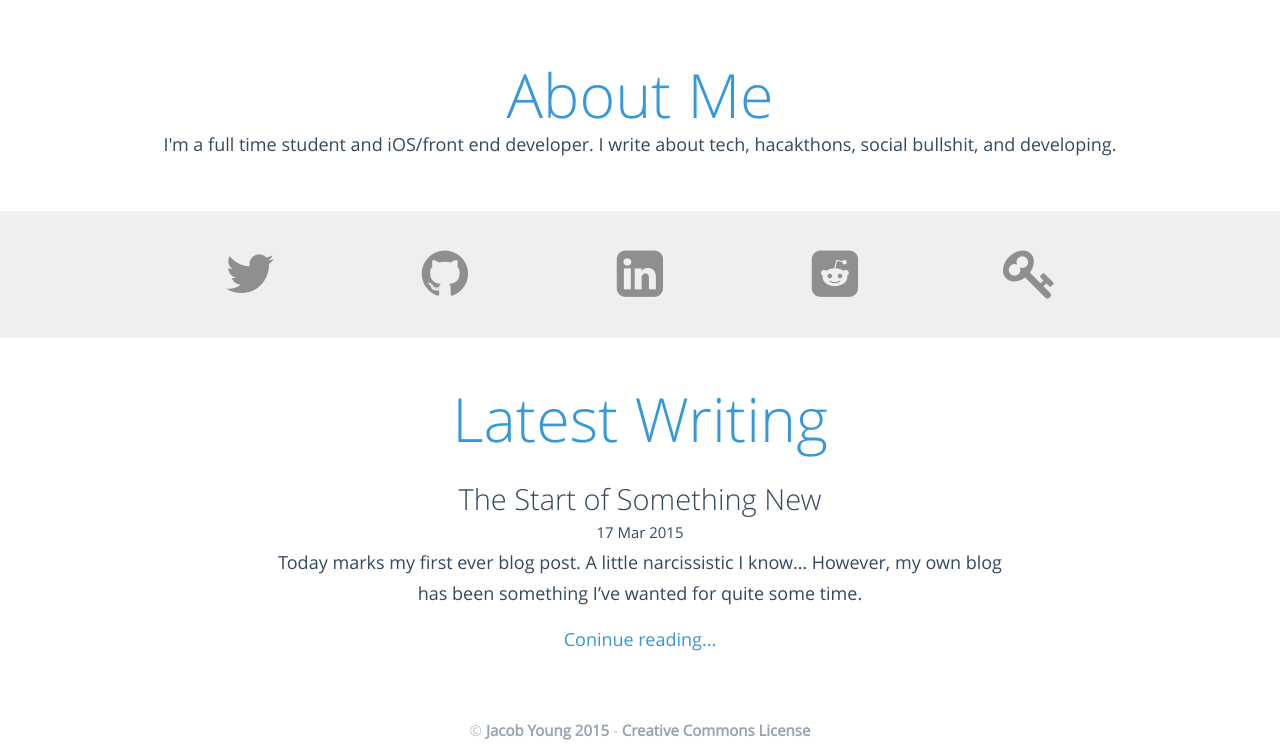
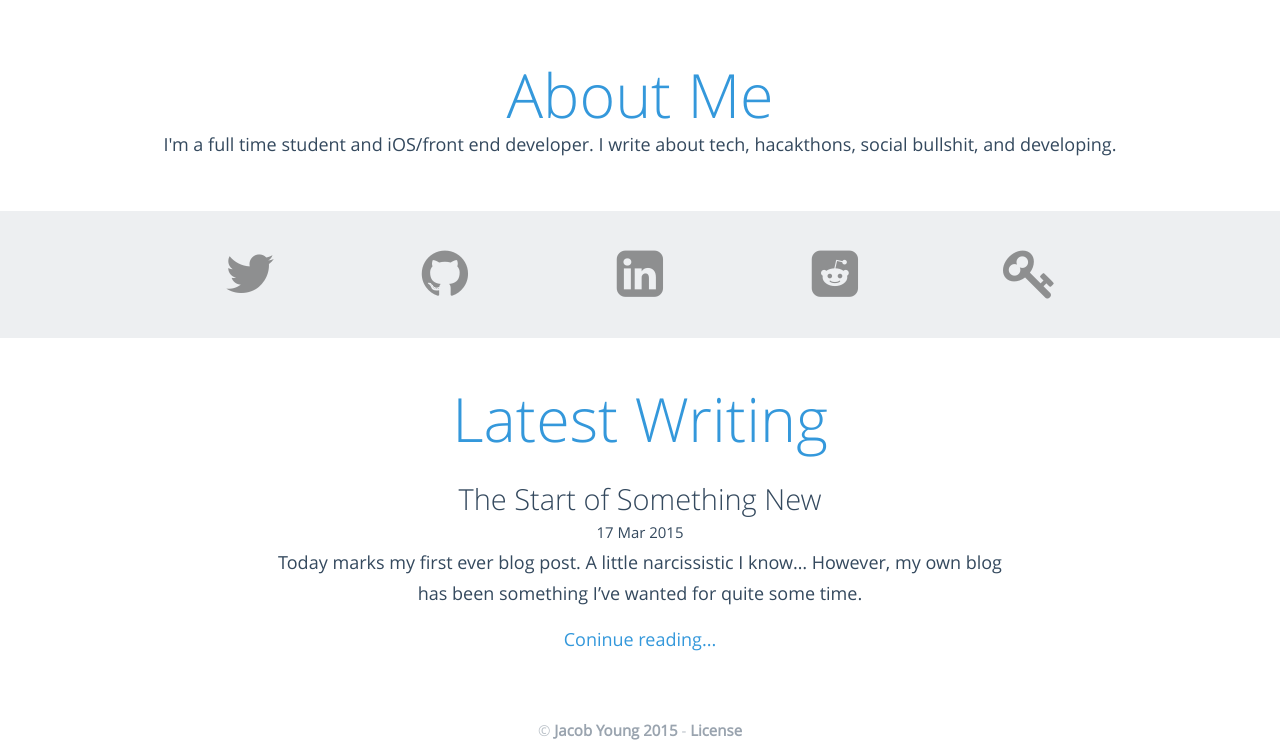
Before and after one commit to shatasundara/thebearjew.github.io, a Jekyll site: the page built from index.html, in a window 1280 px wide and 900 px high, scrolled down 748 px, cut to the strip 156-900 px from the top of the window. Built offline with Jekyll 4.4.1, drawn with Linux system fonts in a browser that asks for light colours; nearby versions of some CDN libraries; some web fonts are replaced; Markdown is read by kramdown in place of the engine named in the settings.

Commit message:
Fixed linking issue with footer and license page

```diff
--- a/_includes/footer.html
+++ b/_includes/footer.html
@@ -13,7 +13,7 @@
           <a title="Encrypted Communication" href="/encrypted/"><i class="fa intro fa-key fa-lg"></i></a>
         </div>
         <div class="col-lg-4 col-md-4 col-sm-4 col-xs-4 text-right">
-          <a href="https://creativecommons.org/licenses/">License</a>
+          <a href="/license/">License</a>
         </div>
       </div>
     </div>
--- a/_includes/intro-footer.html
+++ b/_includes/intro-footer.html
@@ -2,7 +2,7 @@
   <div class="container-fluid">
     <div class="row">
       <div class="col-lg-12 col-md-12 col-sm-12 col-xs-12 text-center">
-        &copy <a href="/about/">Jacob Young 2015</a> - <a href="https://creativecommons.org/licenses/">Creative Commons License</a>
+        &copy <a href="/about/">Jacob Young 2015</a> - <a href="/license/">License</a>
       </div>
     </div>
   </div>
```
